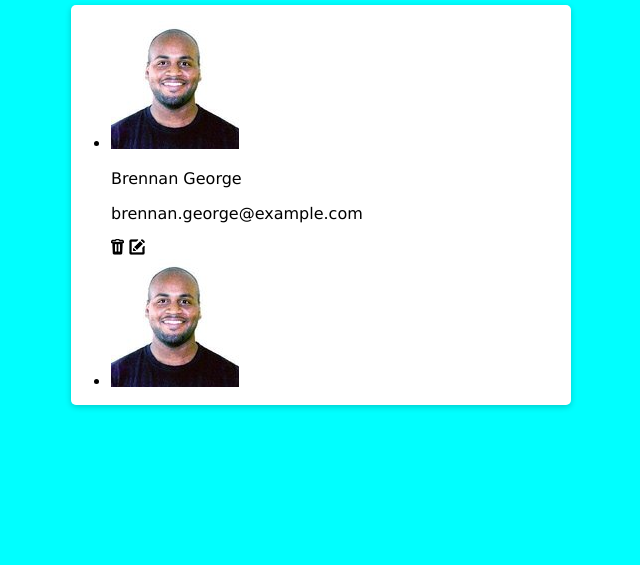
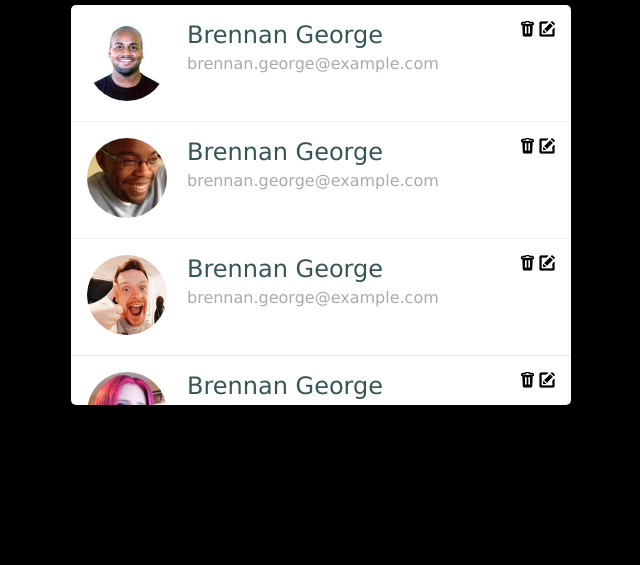
Before and after one commit to mairasilveira/ListaDeContatos, a plain HTML site: page index.html in a window 1280 px wide. Shown: the part 235-800 px from the top of the page, without its empty margins (319-959 px from the left). Drawn offline with Linux system fonts and the light colour scheme.

Commit message:
estilo da lista

```diff
--- a/estilo.css
+++ b/estilo.css
@@ -3,7 +3,7 @@ html, body {
 }
 
 body {
-    background-color: aqua;
+    background-color: black;
     margin: 0;
     padding: 0;
     font-family: 'Lucida Sans', 'Lucida Sans Regular', 'Lucida Grande', 'Lucida Sans Unicode', Geneva, Verdana, sans-serif;
@@ -26,3 +26,37 @@ body {
     box-shadow: 0 2px 6px rgba(0,0,0, .2);
     overflow-y: auto;
 }
+
+.list{
+    list-style-type: none;
+    padding: 0;
+    margin: 0;
+}
+
+.list-item{
+    display: flex;
+    border-bottom: 1px solid #eee;
+    padding: 16px;
+}
+
+.list-item__image img {
+    width: 80px;
+    border-radius: 50%;
+
+}
+
+.list-item__content{
+    padding: 0 20px;
+    flex-grow: 1;
+}
+
+.list-item__name{
+    font-size: 24px;
+    color: #385555;
+    margin: 0;
+}
+
+.list-item__email{
+    margin-top: 5px;
+    color: #aaa;
+}
--- a/index.html
+++ b/index.html
@@ -34,7 +34,7 @@
 
             <li class="list-item">
                 <div class="list-item__image">
-                  <img src="imagens/1.jpg" alt="Brennan George">
+                  <img src="imagens/2.jpg" alt="Brennan George">
                 </div>
                 <div class="list-item__content">
                   <p class="list-item__name">
@@ -52,7 +52,7 @@
 
               <li class="list-item">
                 <div class="list-item__image">
-                  <img src="imagens/1.jpg" alt="Brennan George">
+                  <img src="imagens/3.jpg" alt="Brennan George">
                 </div>
                 <div class="list-item__content">
                   <p class="list-item__name">
@@ -70,7 +70,7 @@
 
               <li class="list-item">
                 <div class="list-item__image">
-                  <img src="imagens/1.jpg" alt="Brennan George">
+                  <img src="imagens/4.jpg" alt="Brennan George">
                 </div>
                 <div class="list-item__content">
                   <p class="list-item__name">
@@ -88,7 +88,7 @@
 
               <li class="list-item">
                 <div class="list-item__image">
-                  <img src="imagens/1.jpg" alt="Brennan George">
+                  <img src="imagens/5.jpg" alt="Brennan George">
                 </div>
                 <div class="list-item__content">
                   <p class="list-item__name">
@@ -106,7 +106,7 @@
 
               <li class="list-item">
                 <div class="list-item__image">
-                  <img src="imagens/1.jpg" alt="Brennan George">
+                  <img src="imagens/6.jpg" alt="Brennan George">
                 </div>
                 <div class="list-item__content">
                   <p class="list-item__name">
```
